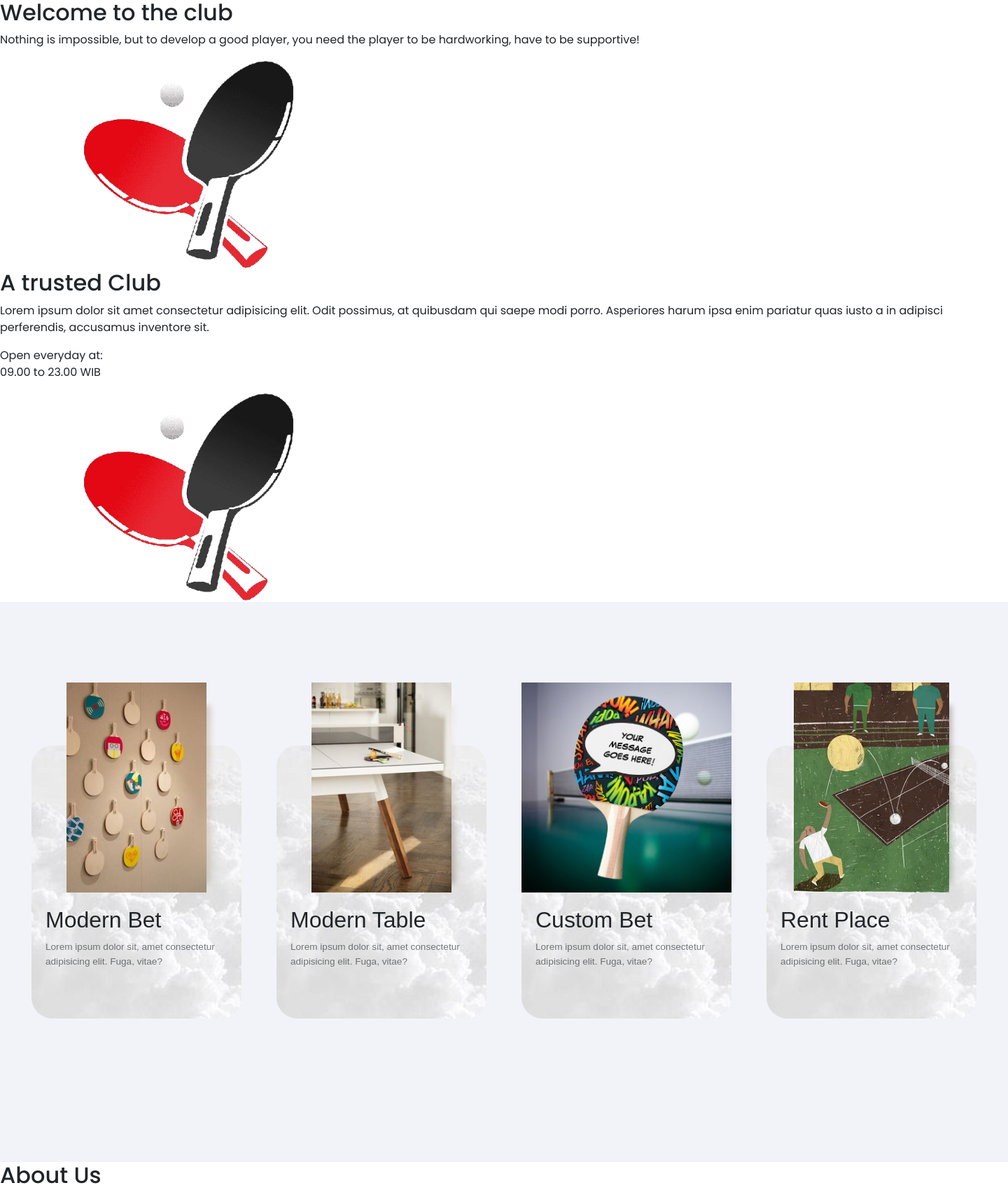
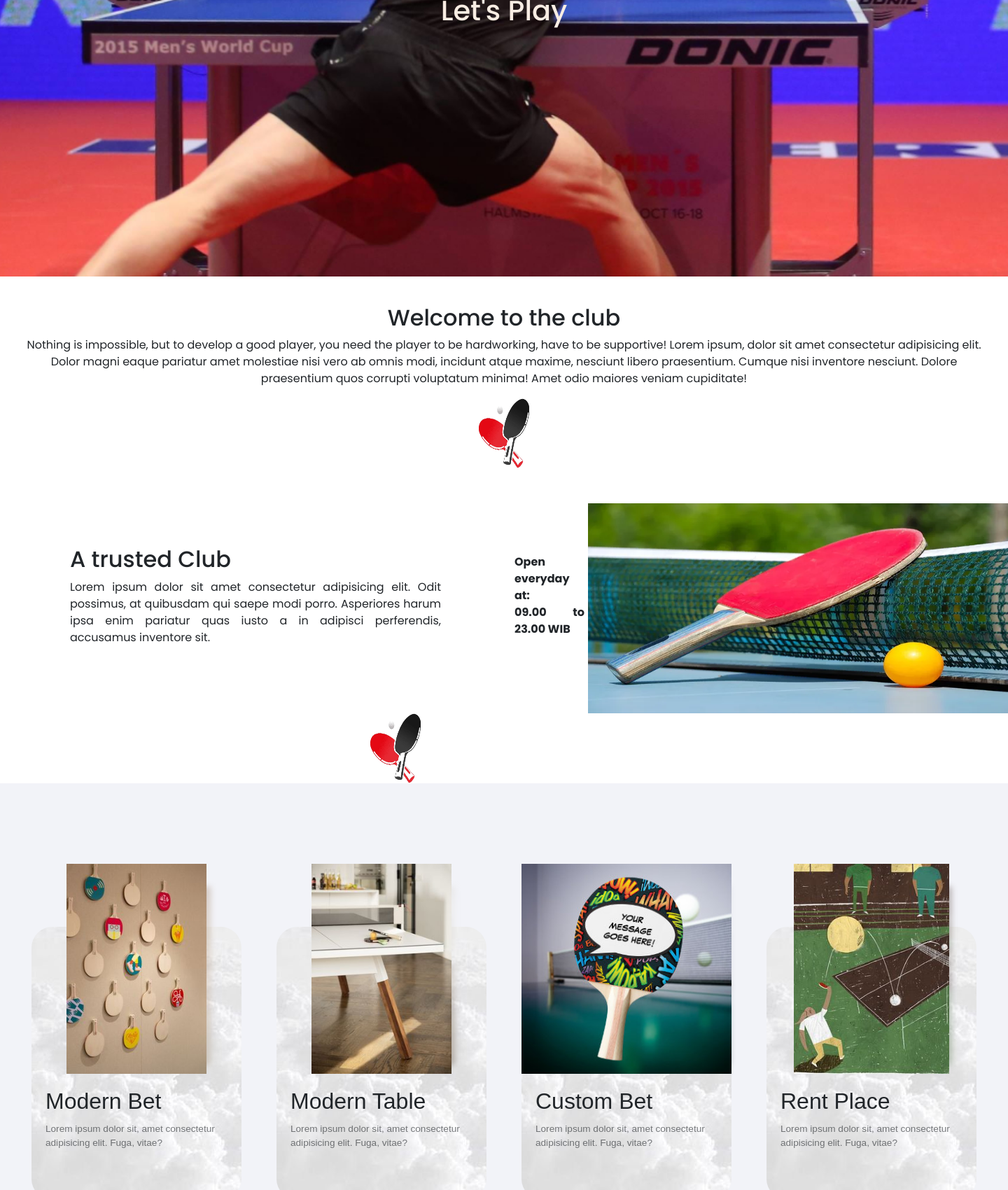
Before and after one commit to yohanesrickyyy/milestone1, a PHP site: page / in a window 1440 px wide. Shown: the part 461-2161 px from the top of the page at 70% size. Run offline with PHP 8.4, Linux system fonts and the light colour scheme.

Commit message:
added css

```diff
--- a/assets/style.css
+++ b/assets/style.css
@@ -7,18 +7,106 @@
   font-family: "Poppins", sans-serif;
 }
 
+#navbar-menu {
+  background: rgb(22, 22, 22);
+}
+.navbar-brand {
+  padding-left: 100px;
+  font-size: larger;
+  font-weight: bolder;
+  color: whitesmoke;
+}
 
+.navbar-nav {
+  padding-left: px;
+}
 
+#navbar-menu .navbar-nav .nav-link {
+  color: whitesmoke;
+}
 
+/* Homepage */
+/* Dont be Afraid */
+.pageone {
+  position: relative;
+  height: 100vh;
+  overflow: hidden;
+}
 
+.centered {
+  position: absolute;
+  top: 50%;
+  left: 50%;
+  transform: translate(-50%, -50%);
+  text-align: center;
+}
+
+.image-container {
+  position: relative;
+}
+
+.img-page-one {
+  display: block;
+  width: 1700px;
+  height: 100%;
+  margin: 0 auto;
+}
+
+.overlay-text {
+  position: absolute;
+  top: 50%;
+  left: 50%;
+  transform: translate(-50%, -50%);
+  color: #f8ede3;
+  font-size: 24px;
+}
+
+/* Welcome to the Club */
+#welcome-club {
+  text-align: center;
+  margin-top: 40px;
+  margin: 40px 30px 30px 30px;
+}
+
+.br-bet {
+  width: 130px;
+  height: 100px;
+  justify-content: center;
+}
+
+/* Trusted Store */
+.pagetwo {
+  display: grid;
+  align-items: center;
+  grid-template-columns: 1fr 1fr 1fr;
+  column-gap: 5px;
+  text-align: justify;
+  margin-left: 100px;
+}
+
+.jadwal {
+  font-weight: bold;
+  margin-left: 100px;
+}
+
+.table2 {
+  margin-top: 20px;
+  width: 600px;
+}
+
+.br-bets {
+  width: 130px;
+  height: 100px;
+  margin-left: 400px;
+}
 
 /* STORE CARD */
-#store-tiktok{
+#store-tiktok {
   height: 100vh;
   display: flex;
   align-items: center;
   justify-content: center;
-  background: #f2f3f8;;
+  background: #f2f3f8;
   margin: 0;
 }
 
@@ -31,8 +119,8 @@
   position: relative;
   z-index: 10;
   margin: 25px;
-  transition: all .25 ease;
-  box-shadow:0px 0px 0px black;
+  transition: all 0.25 ease;
+  box-shadow: 0px 0px 0px black;
   cursor: pointer !important;
   background: url(./bg-store.jpg);
 }
@@ -44,16 +132,16 @@
   display: flex !important;
   align-items: center;
   justify-content: center;
-  transition: all .35 ease-out;
+  transition: all 0.35 ease-out;
 }
 
 .blur {
   position: absolute;
-    transform: translate(20px, 10px) scale(.85);
+  transform: translate(20px, 10px) scale(0.85);
   filter: blur(5px);
   z-index: -1;
-    opacity: .35;
-    transition: all .35 ease-out;
+  opacity: 0.35;
+  transition: all 0.35 ease-out;
 }
 img {
   height: 300px;
@@ -68,17 +156,17 @@ i {
   color: aqua;
 }
 
-.text-tiktok{
+.text-tiktok {
   padding: 20px;
-  & h2{
+  & h2 {
     font-family: "Oswald", sans-serif;
     margin: 0px;
   }
 
   & p {
     font-family: "Monsterrat", sans-serif;
-    font-size: .85rem;
-    opacity: .6;
+    font-size: 0.85rem;
+    opacity: 0.6;
     margin-top: 10px;
   }
 }
@@ -92,18 +180,17 @@ h3 {
   opacity: 0;
 }
 
-.card-tiktok:hover{
+.card-tiktok:hover {
   transform: translate(0, 10px);
   box-shadow: 0px 17px 35px 0px black;
 
-  & .image{
-    transform: translate(0, -50px)
-    ;
+  & .image {
+    transform: translate(0, -50px);
   }
 
-  & .img.blur{
+  & .img.blur {
     opacity: 5;
-    transform: translate(25px, 26px) scale(.85);
+    transform: translate(25px, 26px) scale(0.85);
   }
 
   & h3 {
--- a/index.html
+++ b/index.html
@@ -12,8 +12,10 @@
   </head>
   <body>
     <!--! Navbar  TAMBAHIN HREF -->
-    <nav class="navbar navbar-expand-lg navbar-light bg-light">
-      <a class="navbar-brand" href="#">Ping Pong FC</a>
+    <nav class="navbar navbar-expand-lg" id="navbar-menu">
+      <a class="navbar-brand" href="#" style="color: whitesmoke"
+        >Ping Pong FC</a
+      >
       <button
         class="navbar-toggler"
         type="button"
@@ -55,36 +57,51 @@
     <!--! Home-->
     <section id="home-bar">
       <div class="pageone">
-        <h1>Don't be afraid to risk <br />Lets's Play</h1>
+        <div class="centered">
+          <div class="image-container">
             <img
-          src="https://i.pinimg.com/564x/3e/28/58/3e2858295bd1e922d43e35c8756d9fcf.jpg"
+              src="./assets/pageone.jpeg"
               alt="Ping pong table"
               class="img-page-one"
             />
+            <div class="overlay-text">
+              <h1>Don't be afraid to risk <br />Let's Play</h1>
+            </div>
+          </div>
+        </div>
+      </div>
+      <div id="welcome-club">
         <h2 class="welcome">Welcome to the club</h2>
         <p>
           Nothing is impossible, but to develop a good player, you need the
-          player to be hardworking, have to be supportive!
+          player to be hardworking, have to be supportive! Lorem ipsum, dolor
+          sit amet consectetur adipisicing elit. Dolor magni eaque pariatur amet
+          molestiae nisi vero ab omnis modi, incidunt atque maxime, nesciunt
+          libero praesentium. Cumque nisi inventore nesciunt. Dolore praesentium
+          quos corrupti voluptatum minima! Amet odio maiores veniam cupiditate!
         </p>
         <img
           src="./assets/png-transparent-ping-pong-paddles-sets-racket-ping-pong-logo-table-tennis-racket-sports-equipment-removebg-preview.png"
           alt="Ping pong bet"
-          class="br bet"
+          class="br-bet"
         />
       </div>
       <div class="pagetwo">
-        <h2>A trusted Club</h2>
+        <div class="content">
+          <h2 class="title-trusted">A trusted Club</h2>
           <p>
             Lorem ipsum dolor sit amet consectetur adipisicing elit. Odit
             possimus, at quibusdam qui saepe modi porro. Asperiores harum ipsa
             enim pariatur quas iusto a in adipisci perferendis, accusamus
             inventore sit.
           </p>
+        </div>
         <p class="jadwal">Open everyday at: <br />09.00 to 23.00 WIB</p>
+        <img src="./assets/table tennis.jpg" alt="Ping Pong" class="table2" />
         <img
           src="./assets/png-transparent-ping-pong-paddles-sets-racket-ping-pong-logo-table-tennis-racket-sports-equipment-removebg-preview.png"
           alt="Ping pong bet"
-          class="br bet"
+          class="br-bets"
         />
       </div>
     </section>
```
Also changed, not shown: assets/pageone.jpeg (added), assets/table tennis.jpg (added). Lines whose indentation alone changed are shown as unchanged.
